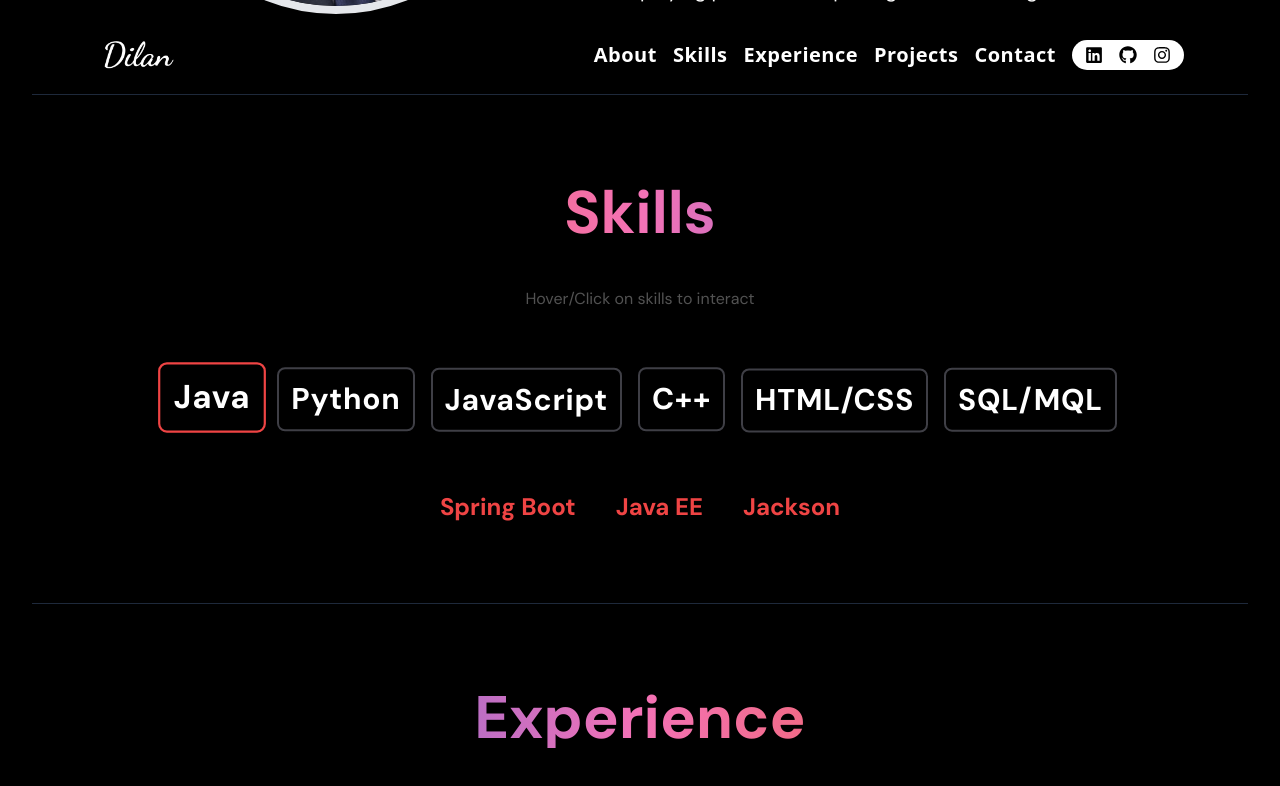
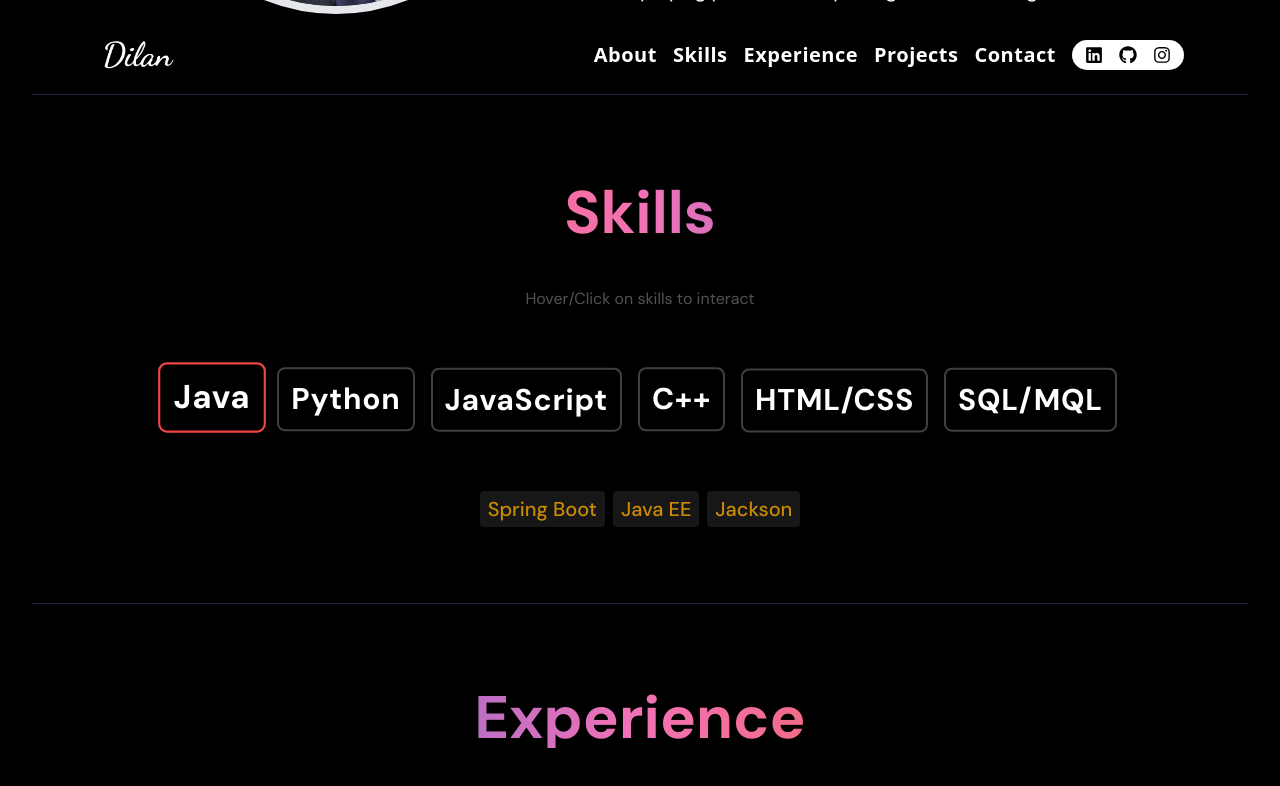
Before and after one commit to dilanchoksi/personal-website, a React (Vite) app: page / in a window 1280 px wide. Both pictures are taken after a click on the element "Java". Shown: the part 1362-2148 px from the top of the page. Built offline with nearby package versions, Linux system fonts and the light colour scheme.

Commit message:
skills styling preferences

```diff
--- a/src/components/Skills.jsx
+++ b/src/components/Skills.jsx
@@ -86,15 +86,21 @@ const Skills = () => {
           </motion.div>
         ))}
       </motion.div>
-
+      <div className="h-8">
         <div
-        className={`flex gap-10 justify-center mt-10 h-8 font-bold text-xl md:text-2xl text-red-500 duration-500 ${
+          className={`flex gap-2 justify-center mt-10 duration-500 flex-wrap ${
             display ? "opacity-100" : "opacity-0"
           }`}
         >
           {currSkill?.frameworks.map((framework, index) => (
-          <p key={index}>{framework}</p>
+            <p
+              className="text-md md:text-xl h-auto rounded px-2 py-1 bg-neutral-900 font-medium text-yellow-600"
+              key={index}
+            >
+              {framework}
+            </p>
           ))}
+        </div>
       </div>
     </div>
   );
```
Lines whose indentation alone changed are shown as unchanged.
